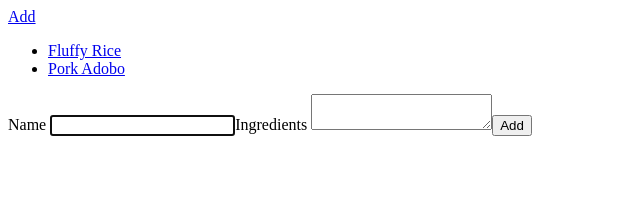
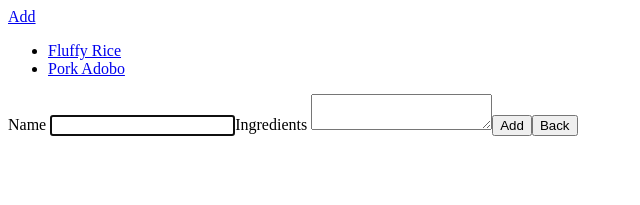
Before and after one commit to kevcomedia/ng-recipe-box, an Angular app: page /new in a window 1280 px wide. Shown: the top 205 px of the page, without its empty margins (0-640 px from the left). Built offline with nearby package versions, Linux system fonts and the light colour scheme.

Commit message:
Add Back button on RecipeDetail component

```diff
--- a/src/app/recipe-dialog.component.html
+++ b/src/app/recipe-dialog.component.html
@@ -3,5 +3,6 @@
     <label>Name <input [(ngModel)]="name" name="name" autofocus required></label>
     <label>Ingredients <textarea [(ngModel)]="ingredients" name="ingredients" required></textarea></label>
     <button>{{buttonText}}</button>
+    <button type="button" (click)="goBack()">Back</button>
   </form>
 </section>
--- a/src/app/recipe-dialog.component.ts
+++ b/src/app/recipe-dialog.component.ts
@@ -1,5 +1,6 @@
 import { Component, OnInit } from '@angular/core';
 import { ActivatedRoute, ParamMap, Router } from '@angular/router';
+import { Location } from '@angular/common';
 
 import 'rxjs/add/operator/switchMap';
 
@@ -18,7 +19,8 @@ export class RecipeDialogComponent implements OnInit {
   constructor(
     private recipeService: RecipeService,
     private route: ActivatedRoute,
-    private router: Router
+    private router: Router,
+    private location: Location
   ) {}
 
   ngOnInit(): void {
@@ -59,4 +61,8 @@ export class RecipeDialogComponent implements OnInit {
         p.then(r => this.router.navigate(['recipe', r.id]));
       });
   }
+
+  goBack(): void {
+    this.location.back();
+  }
 }
```
